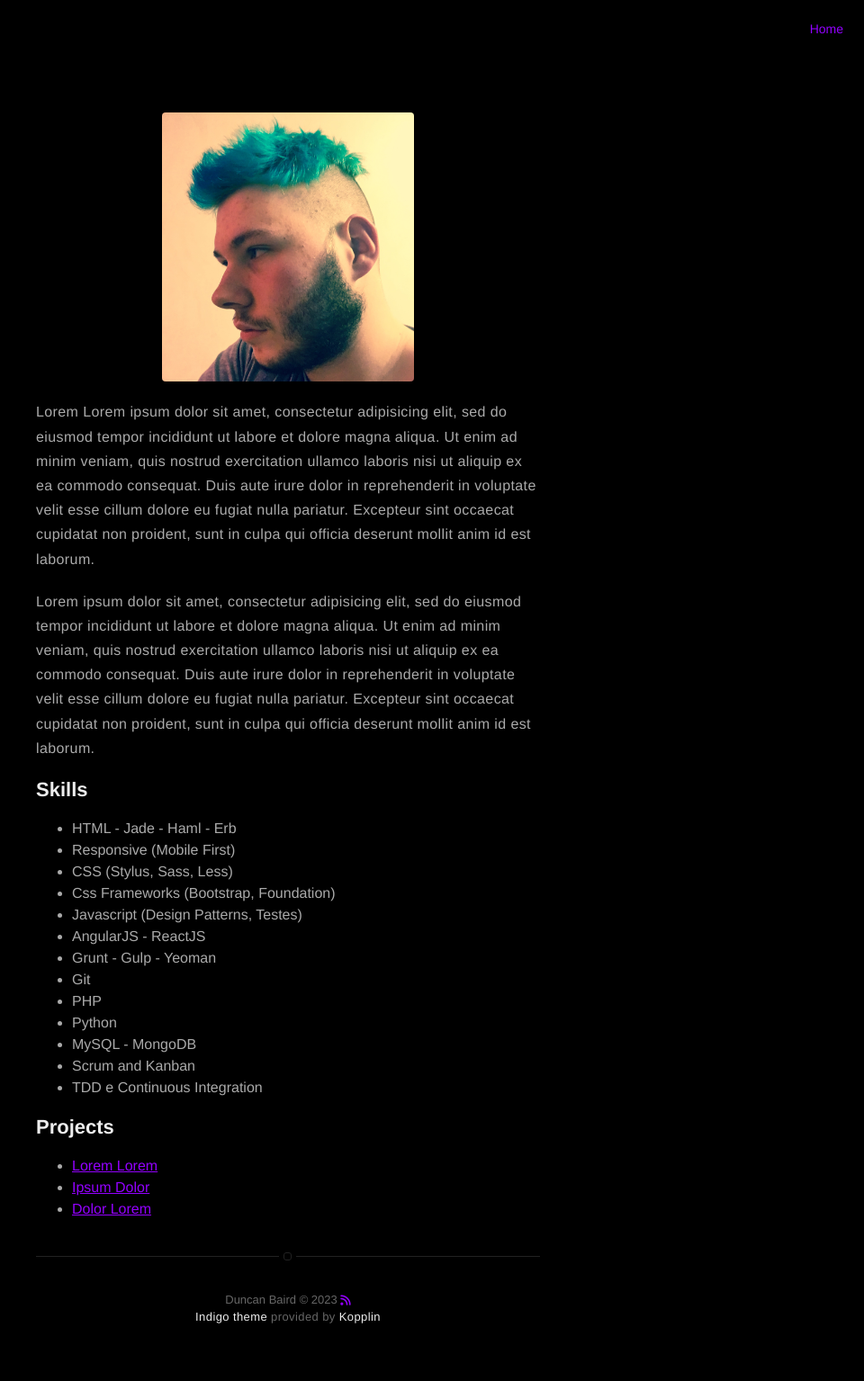
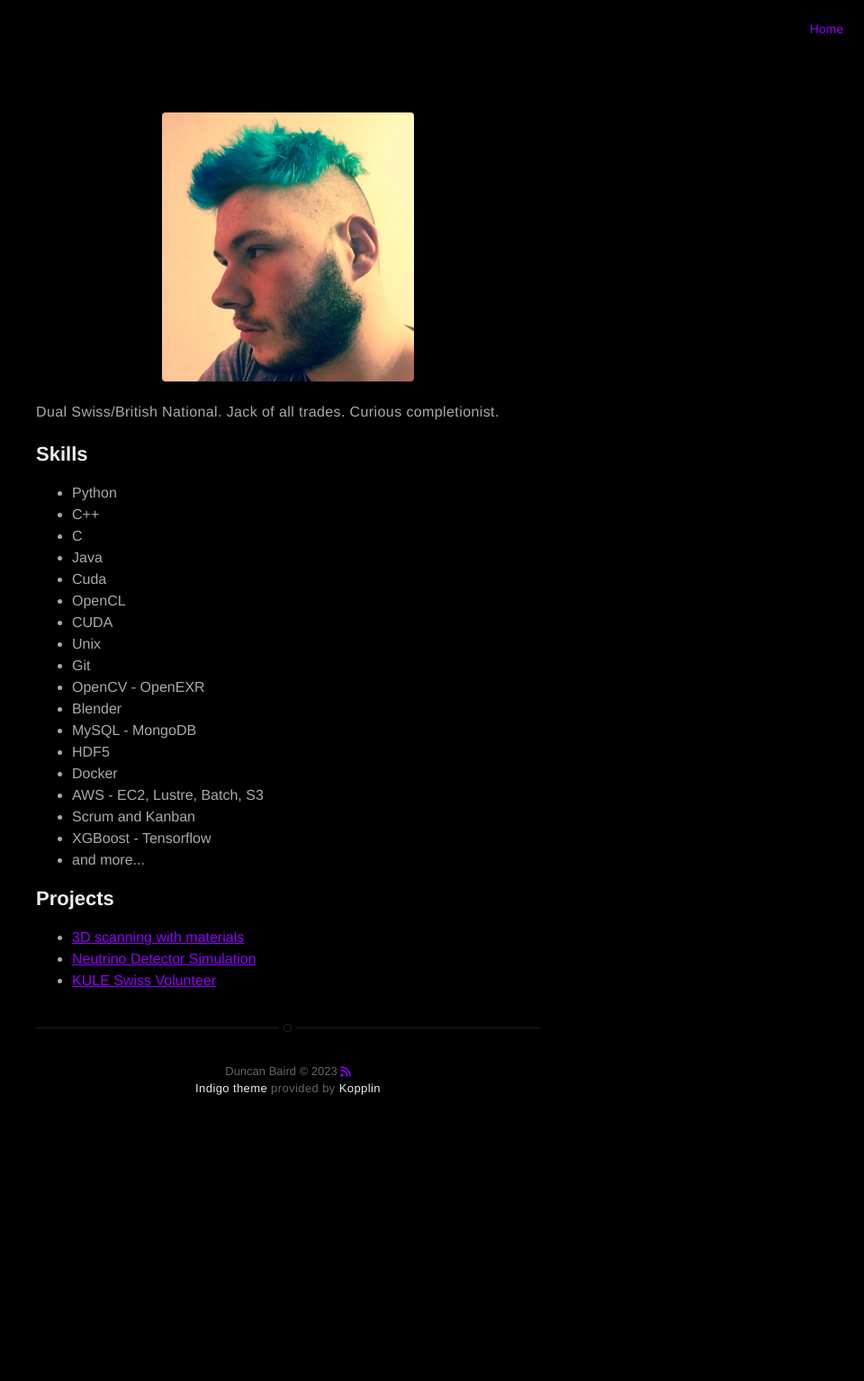
Before and after one commit to DuncanBaird/duncanbaird.github.io, a Jekyll site: the page built from about.md, in a window 1280 px wide. Shown: the whole page at 90% size, without its empty margins (320-1280 px from the left). Built offline with Jekyll 4.4.1, drawn with Linux system fonts in a browser that asks for light colours; nearby versions of some CDN libraries; after the commit the page ends 1282 px from its top, so only the background shows below that.

Commit message:
Updates to about page.

```diff
--- a/about.md
+++ b/about.md
@@ -4,42 +4,35 @@ layout: page
 ---
 ![Profile Image]({% if site.external-image %}{{ site.picture }}{% else %}{{ site.url }}/{{ site.picture }}{% endif %})
 
-<p>Lorem Lorem ipsum dolor sit amet, consectetur adipisicing elit, sed do eiusmod
-tempor incididunt ut labore et dolore magna aliqua. Ut enim ad minim veniam,
-quis nostrud exercitation ullamco laboris nisi ut aliquip ex ea commodo
-consequat. Duis aute irure dolor in reprehenderit in voluptate velit esse
-cillum dolore eu fugiat nulla pariatur. Excepteur sint occaecat cupidatat non
-proident, sunt in culpa qui officia deserunt mollit anim id est laborum.</p>
-
-<p>Lorem ipsum dolor sit amet, consectetur adipisicing elit, sed do eiusmod
-tempor incididunt ut labore et dolore magna aliqua. Ut enim ad minim veniam,
-quis nostrud exercitation ullamco laboris nisi ut aliquip ex ea commodo
-consequat. Duis aute irure dolor in reprehenderit in voluptate velit esse
-cillum dolore eu fugiat nulla pariatur. Excepteur sint occaecat cupidatat non
-proident, sunt in culpa qui officia deserunt mollit anim id est laborum.</p>
+<p>Dual Swiss/British National. Jack of all trades. Curious completionist.</p>
 
 <h2>Skills</h2>
 
 <ul class="skill-list">
-	<li>HTML - Jade - Haml - Erb</li>
-	<li>Responsive (Mobile First)</li>
-	<li>CSS (Stylus, Sass, Less)</li>
-	<li>Css Frameworks (Bootstrap, Foundation)</li>
-	<li>Javascript (Design Patterns, Testes)</li>
-	<li>AngularJS - ReactJS</li>
-	<li>Grunt - Gulp - Yeoman</li>
+	<li>Python</li>
+	<li>C++</li>
+	<li>C</li>
+	<li>Java</li>
+	<li>Cuda</li>
+	<li>OpenCL</li>
+	<li>CUDA</li>
+	<li>Unix</li>
 	<li>Git</li>
-	<li>PHP</li>
-	<li>Python</li>
+	<li>OpenCV - OpenEXR</li>
+	<li>Blender</li>
 	<li>MySQL - MongoDB</li>
+	<li>HDF5</li>
+	<li>Docker</li>
+	<li>AWS - EC2, Lustre, Batch, S3</li>
 	<li>Scrum and Kanban</li>
-	<li>TDD e Continuous Integration</li>
+	<li>XGBoost - Tensorflow</li>
+	<li>and more...</li>
 </ul>
 
 <h2>Projects</h2>
 
 <ul>
-	<li><a href="https://github.com/">Lorem Lorem</a></li>
-	<li><a href="https://github.com/">Ipsum Dolor</a></li>
-	<li><a href="https://github.com/">Dolor Lorem</a></li>
+	<li><a href="https://m-xr.com">3D scanning with materials</a></li>
+	<li><a href="http://www.chipsneutrino.org/">Neutrino Detector Simulation</a></li>
+	<li><a href="https://kulefoundation.com/">KULE Swiss Volunteer</a></li>
 </ul>
```
